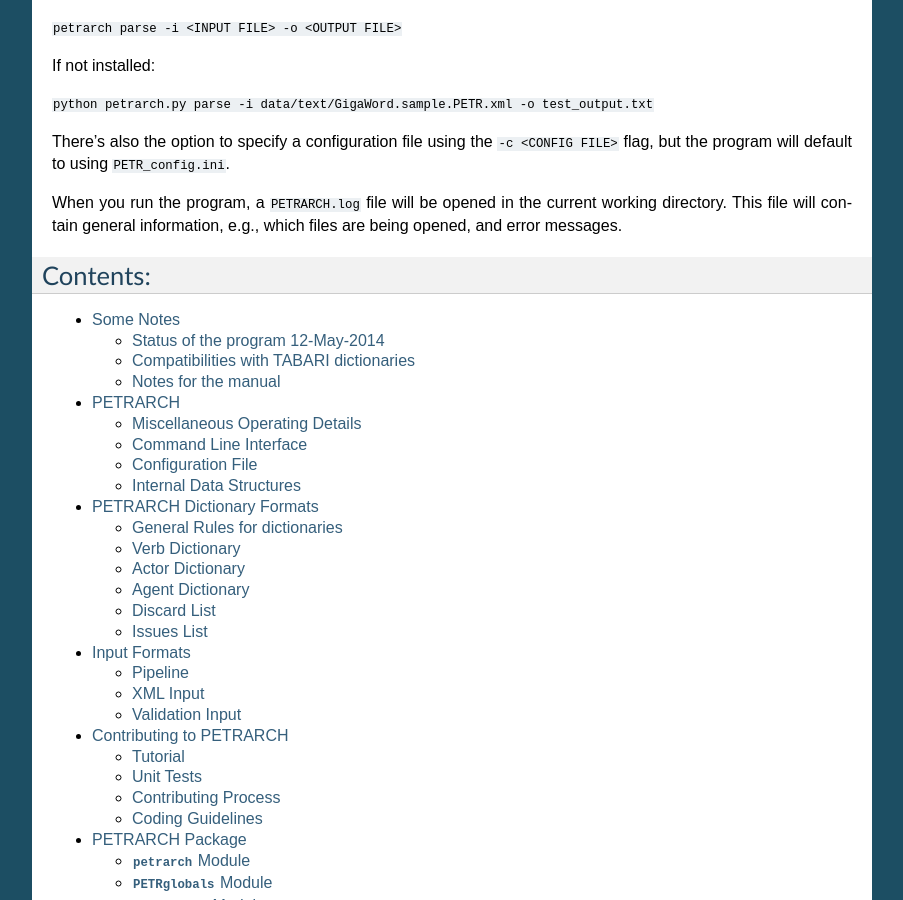
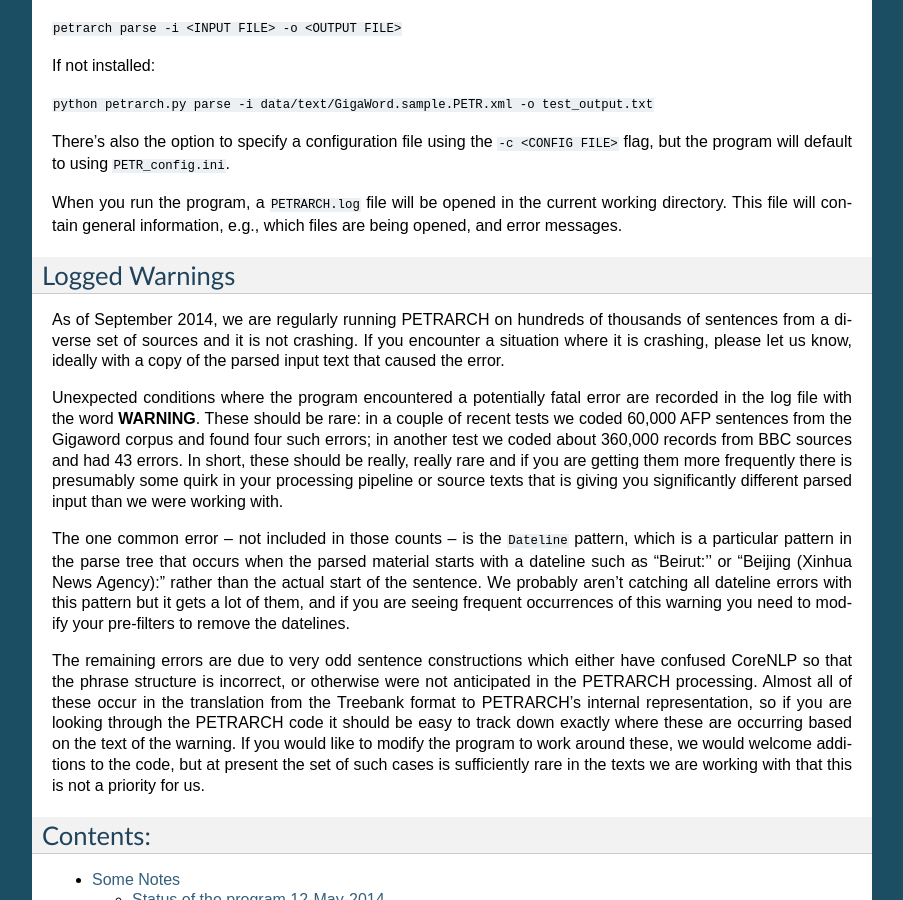
Before and after one commit to openeventdata/petrarch2, a Sphinx documentation site: the page built from docs/source/index.rst, in a window 1280 px wide and 900 px high, scrolled down 1560 px. Shown: the whole window, without its empty margins (198-1101 px from the left). Built offline with Sphinx 7.4.7, drawn with Linux system fonts in a browser that asks for light colours.

Commit message:
Added text on logged warnings to index.rst

```diff
--- a/docs/source/index.rst
+++ b/docs/source/index.rst
@@ -104,6 +104,17 @@
 files are being opened, and error messages.
 
 
+Logged Warnings
+---------------
+
+As of September 2014, we are regularly running PETRARCH on hundreds of thousands of sentences from a diverse set of sources and it is not crashing. If you encounter a situation where it is crashing, please let us know, ideally with a copy of the parsed input text that caused the error.
+
+Unexpected conditions where the program encountered a potentially fatal error are recorded in the log file with the word **WARNING**. These should be rare: in a couple of recent tests we coded 60,000 AFP sentences from the Gigaword corpus and found four such errors; in another test we coded about 360,000 records from BBC sources and had 43 errors. In short, these should be really, really rare and if you are getting them more frequently there is presumably some quirk in your processing pipeline or source texts that is giving you significantly different parsed input than we were working with.
+
+The one common error -- not included in those counts -- is the ``Dateline`` pattern, which is a particular pattern in the parse tree that occurs when the parsed material starts with a dateline such as "Beirut:'' or "Beijing (Xinhua News Agency):" rather than the actual start of the sentence. We probably aren't catching all dateline errors with this pattern but it gets a lot of them, and if you are seeing frequent occurrences of this warning you need to modify your pre-filters to remove the datelines.
+
+The remaining errors are due to very odd sentence constructions which either have confused CoreNLP so that the phrase structure is incorrect, or otherwise were not anticipated in the PETRARCH processing. Almost all of these occur in the translation from the Treebank format to PETRARCH's internal representation, so if you are looking through the PETRARCH code it should be easy to track down exactly where these are occurring based on the text of the warning. If you would like to modify the program to work around these, we would welcome additions to the code, but at present the set of such cases is sufficiently rare in the texts we are working with that this is not a priority for us.
+
 Contents:
 ---------
 
```
